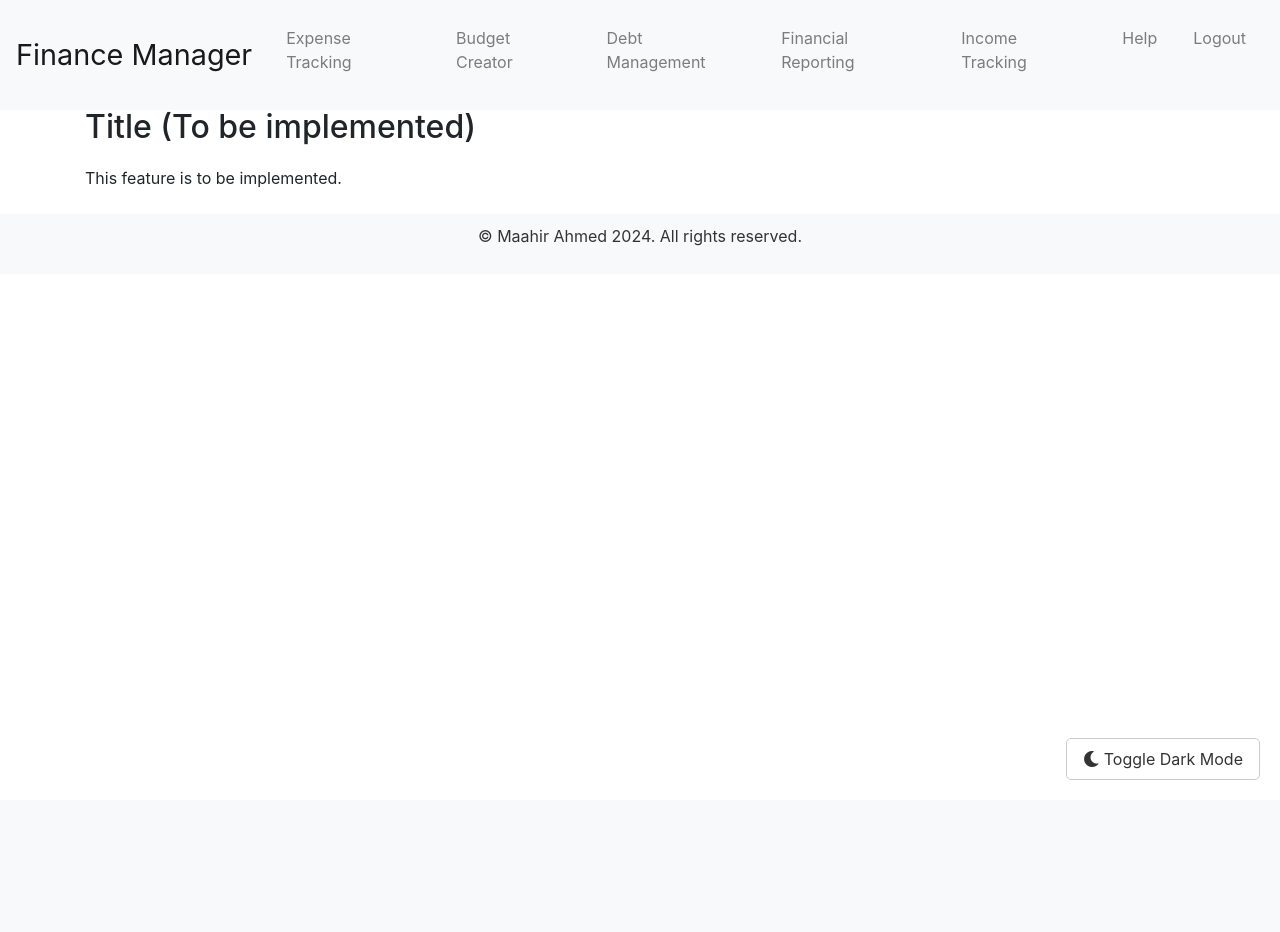
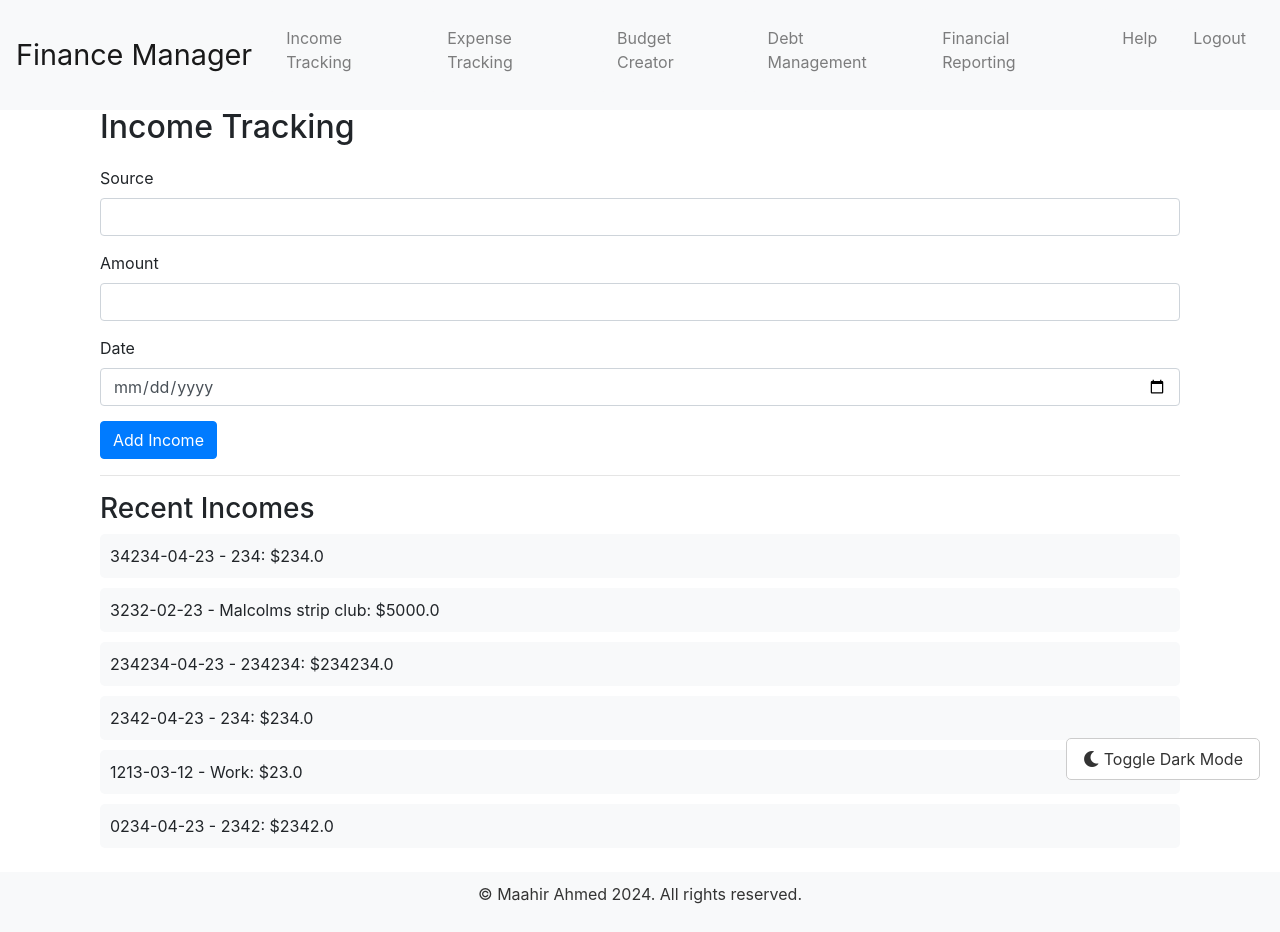
Before and after one commit to BloodRanger2910/SDD-Major-Project-2024, a Flask app: page /income in a window 1280 px wide. Before the commit the page ends 780 px from the top, so only its background shows below. Run offline with Flask 3, Linux system fonts and the light colour scheme; a user stored in the database is signed in; data that the repository does not hold is empty; some libraries are stand-ins or nearby versions.

Commit message:
IT FUCKING WORKS

```diff
--- a/app.py
+++ b/app.py
@@ -7,15 +7,46 @@ import threading
 import os
 
 app = Flask(__name__)
-app.secret_key = 'your_secret_key'  # Replace with your own secret key
+app.secret_key = 'your_secret_key'
 
 # Database setup
 conn = sqlite3.connect('finance_manager.db', check_same_thread=False)
 c = conn.cursor()
-c.execute('''CREATE TABLE IF NOT EXISTS users (username TEXT PRIMARY KEY, password_hash TEXT)''')
-c.execute('''CREATE TABLE IF NOT EXISTS expenses (id INTEGER PRIMARY KEY, username TEXT, category TEXT, expense TEXT, amount REAL, date TEXT)''')
-c.execute('''CREATE TABLE IF NOT EXISTS budgets (id INTEGER PRIMARY KEY, username TEXT, category TEXT, amount REAL, date TEXT)''')
-c.execute('''CREATE TABLE IF NOT EXISTS debts (id INTEGER PRIMARY KEY, username TEXT, name TEXT, initial_amount REAL, remaining_amount REAL)''')
+c.execute('''CREATE TABLE IF NOT EXISTS users (
+                id INTEGER PRIMARY KEY,
+                username TEXT UNIQUE,
+                password_hash TEXT
+            )''')
+
+c.execute('''CREATE TABLE IF NOT EXISTS expenses (
+                id INTEGER PRIMARY KEY,
+                username TEXT,
+                category TEXT,
+                expense TEXT,
+                amount REAL,
+                currency TEXT,
+                payment_method TEXT,
+                date TEXT,
+                tags TEXT,
+                recurrence BOOLEAN,
+                attachments BLOB
+            )''')
+
+c.execute('''CREATE TABLE IF NOT EXISTS debts (
+                id INTEGER PRIMARY KEY,
+                username TEXT,
+                name TEXT,
+                initial_amount REAL,
+                remaining_amount REAL
+            )''')
+
+c.execute('''CREATE TABLE IF NOT EXISTS incomes (
+                id INTEGER PRIMARY KEY,
+                username TEXT,
+                source TEXT,
+                amount REAL,
+                date TEXT
+            )''')
 conn.commit()
 
 def get_current_user():
@@ -91,6 +122,47 @@ def overview():
         return render_template('overview.html')
     return redirect(url_for('login'))
 
+@app.route('/income', methods=['GET', 'POST'])
+def income():
+    current_user = get_current_user()
+    if not current_user:
+        return redirect(url_for('login'))
+
+    if request.method == 'POST':
+        source = request.form['source']
+        amount = request.form['amount']
+        date = request.form['date']
+
+        if source and amount and date:
+            c.execute("INSERT INTO incomes (username, source, amount, date) VALUES (?, ?, ?, ?)",
+                      (current_user, source, float(amount), date))
+            conn.commit()
+            flash('Income added successfully', 'success')
+        else:
+            flash('Please enter all details', 'error')
+
+    c.execute("SELECT source, amount, date FROM incomes WHERE username=? ORDER BY date DESC LIMIT 10", (current_user,))
+    incomes = c.fetchall()
+    return render_template('income.html', incomes=incomes, current_date=datetime.now().strftime('%Y-%m-%d'))
+
+@app.route('/submit_income', methods=['POST'])
+def submit_income():
+    current_user = get_current_user()
+    if not current_user:
+        return redirect(url_for('login'))
+
+    source = request.form['source']
+    amount = request.form['amount']
+    date = request.form['date']
+
+    if source and amount and date:
+        c.execute("INSERT INTO incomes (username, source, amount, date) VALUES (?, ?, ?, ?)",
+                  (current_user, source, float(amount), date))
+        conn.commit()
+        return jsonify({'message': 'Income submitted successfully'})
+    else:
+        return jsonify({'message': 'Please enter all details'}), 400
+
 @app.route('/expense', methods=['GET', 'POST'])
 def expense():
     current_user = get_current_user()
@@ -146,6 +218,7 @@ def budget():
         return render_template('budget.html')
     return redirect(url_for('login'))
 
+#Debt Pages
 @app.route('/debt', methods=['GET', 'POST'])
 def debt():
     current_user = get_current_user()
@@ -204,39 +277,6 @@ def update_debt(debt_id):
 
     return redirect(url_for('debt'))
 
-@app.route('/debt_summary')
-def debt_summary():
-    current_user = get_current_user()
-    if not current_user:
-        return redirect(url_for('login'))
-
-    c.execute("SELECT name, initial_amount, remaining_amount FROM debts WHERE username=?", (current_user,))
-    debts = c.fetchall()
-    # Convert fetched debts to dictionaries
-    debts = [{'name': debt[0], 'initial_amount': debt[1], 'remaining_amount': debt[2]} for debt in debts]
-    return jsonify(debts)
-
-@app.route('/reporting')
-def reporting():
-    current_user = get_current_user()
-    if current_user:
-        return render_template('reporting.html')
-    return redirect(url_for('login'))
-
-@app.route('/income')
-def income():
-    current_user = get_current_user()
-    if current_user:
-        return render_template('income.html')
-    return redirect(url_for('login'))
-
-@app.route('/help')
-def help():
-    current_user = get_current_user()
-    if current_user:
-        return render_template('help.html')
-    return redirect(url_for('login'))
-
 @app.route('/delete_debt/<int:debt_id>', methods=['POST'])
 def delete_debt(debt_id):
     current_user = get_current_user()
@@ -257,7 +297,33 @@ def delete_debt(debt_id):
     flash('Debt deleted successfully', 'success')
     return redirect(url_for('debt'))
 
+@app.route('/debt_summary')
+def debt_summary():
+    current_user = get_current_user()
+    if not current_user:
+        return redirect(url_for('login'))
 
+    c.execute("SELECT name, initial_amount, remaining_amount FROM debts WHERE username=?", (current_user,))
+    debts = c.fetchall()
+    # Convert fetched debts to dictionaries
+    debts = [{'name': debt[0], 'initial_amount': debt[1], 'remaining_amount': debt[2]} for debt in debts]
+    return jsonify(debts)
+
+#Reporting Page
+@app.route('/reporting')
+def reporting():
+    current_user = get_current_user()
+    if current_user:
+        return render_template('reporting.html')
+    return redirect(url_for('login'))
+
+#Help Page
+@app.route('/help')
+def help():
+    current_user = get_current_user()
+    if current_user:
+        return render_template('help.html')
+    return redirect(url_for('login'))
 
 def open_browser():
     webbrowser.open_new('http://127.0.0.1:5000/')
--- a/static/js/scripts.js
+++ b/static/js/scripts.js
@@ -105,3 +105,8 @@ document.addEventListener("DOMContentLoaded", function () {
             });
         });
 });
+
+// Placeholder for potential future enhancements
+document.addEventListener("DOMContentLoaded", function () {
+    // JavaScript code for income tracking
+});
--- a/templates/base.html
+++ b/templates/base.html
@@ -17,11 +17,11 @@
         <a class="navbar-brand" href="{{ url_for('main') }}">Finance Manager</a>
         <div class="collapse navbar-collapse" id="navbarNav">
             <ul class="navbar-nav">
+                <li class="nav-item"><a class="nav-link" href="{{ url_for('income') }}">Income Tracking</a></li>
                 <li class="nav-item"><a class="nav-link" href="{{ url_for('expense') }}">Expense Tracking</a></li>
                 <li class="nav-item"><a class="nav-link" href="{{ url_for('budget') }}">Budget Creator</a></li>
                 <li class="nav-item"><a class="nav-link" href="{{ url_for('debt') }}">Debt Management</a></li>
                 <li class="nav-item"><a class="nav-link" href="{{ url_for('reporting') }}">Financial Reporting</a></li>
-                <li class="nav-item"><a class="nav-link" href="{{ url_for('income') }}">Income Tracking</a></li>
                 <li class="nav-item"><a class="nav-link" href="{{ url_for('help') }}">Help</a></li>
                 <li class="nav-item"><a class="nav-link" href="{{ url_for('logout') }}">Logout</a></li>
             </ul>
--- a/templates/income.html
+++ b/templates/income.html
@@ -1,6 +1,29 @@
 {% extends "base.html" %}
-{% block title %}Title{% endblock %}
+
 {% block content %}
-<h2>Title (To be implemented)</h2>
-<p>This feature is to be implemented.</p>
+<div class="container">
+    <h2>Income Tracking</h2>
+    <form method="post" action="{{ url_for('income') }}">
+        <div class="form-group">
+            <label for="source">Source</label>
+            <input type="text" class="form-control" id="source" name="source" required>
+        </div>
+        <div class="form-group">
+            <label for="amount">Amount</label>
+            <input type="number" step="0.01" class="form-control" id="amount" name="amount" required>
+        </div>
+        <div class="form-group">
+            <label for="date">Date</label>
+            <input type="date" class="form-control" id="date" name="date" required>
+        </div>
+        <button type="submit" class="btn btn-primary">Add Income</button>
+    </form>
+    <hr>
+    <h3>Recent Incomes</h3>
+    <ul>
+        {% for income in incomes %}
+        <li>{{ income[2] }} - {{ income[0] }}: ${{ income[1] }}</li>
+        {% endfor %}
+    </ul>
+</div>
 {% endblock %}
--- a/templates/overview.html
+++ /dev/null
@@ -1,6 +0,0 @@
-{% extends "base.html" %}
-{% block title %}Overview{% endblock %}
-{% block content %}
-<h2>Overview</h2>
-<p>Welcome to the Financial Management Application!</p>
-{% endblock %}
```
Also changed, not shown: templates/debt.html (+30 -1 lines), finance_manager.db.
